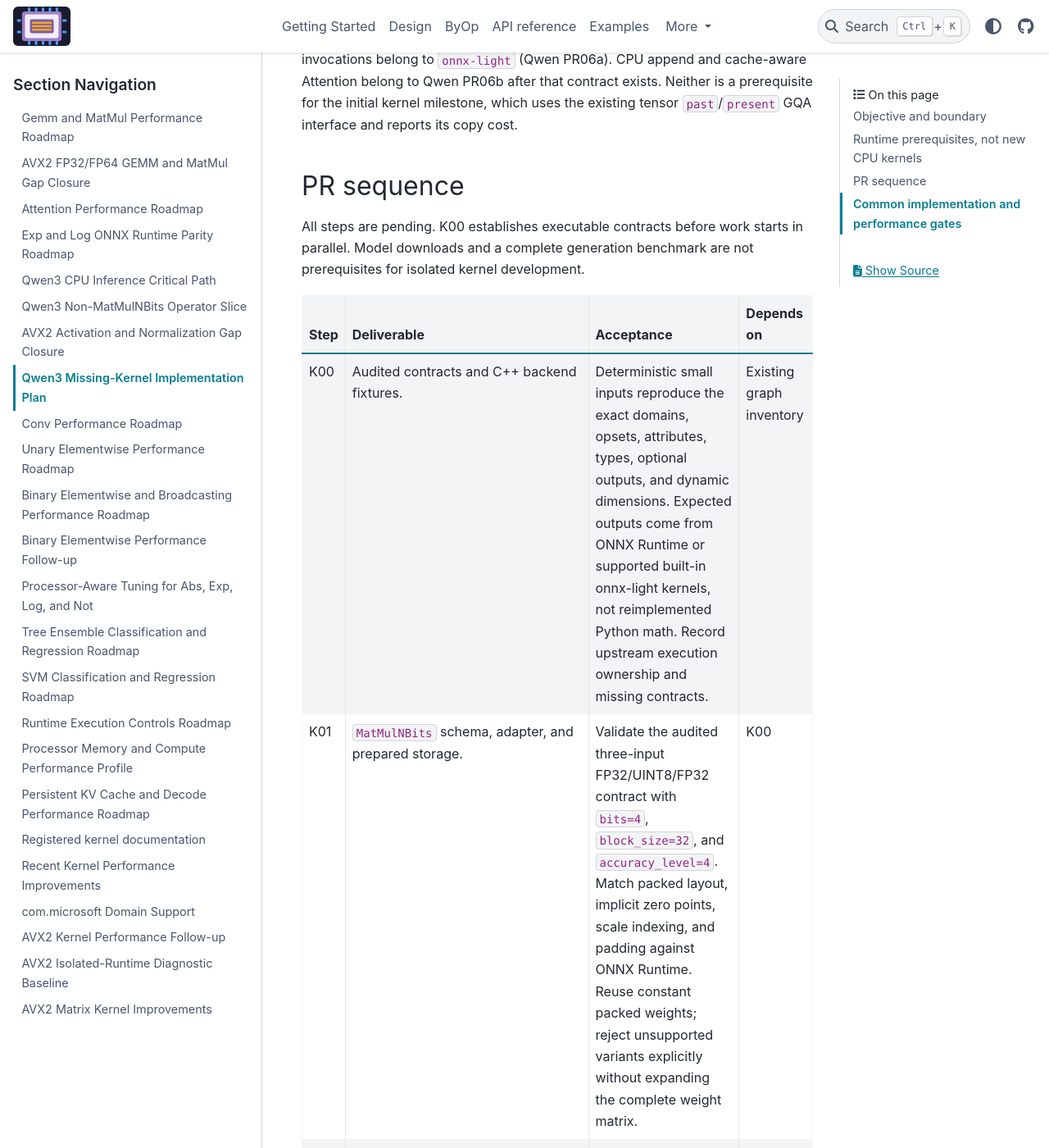
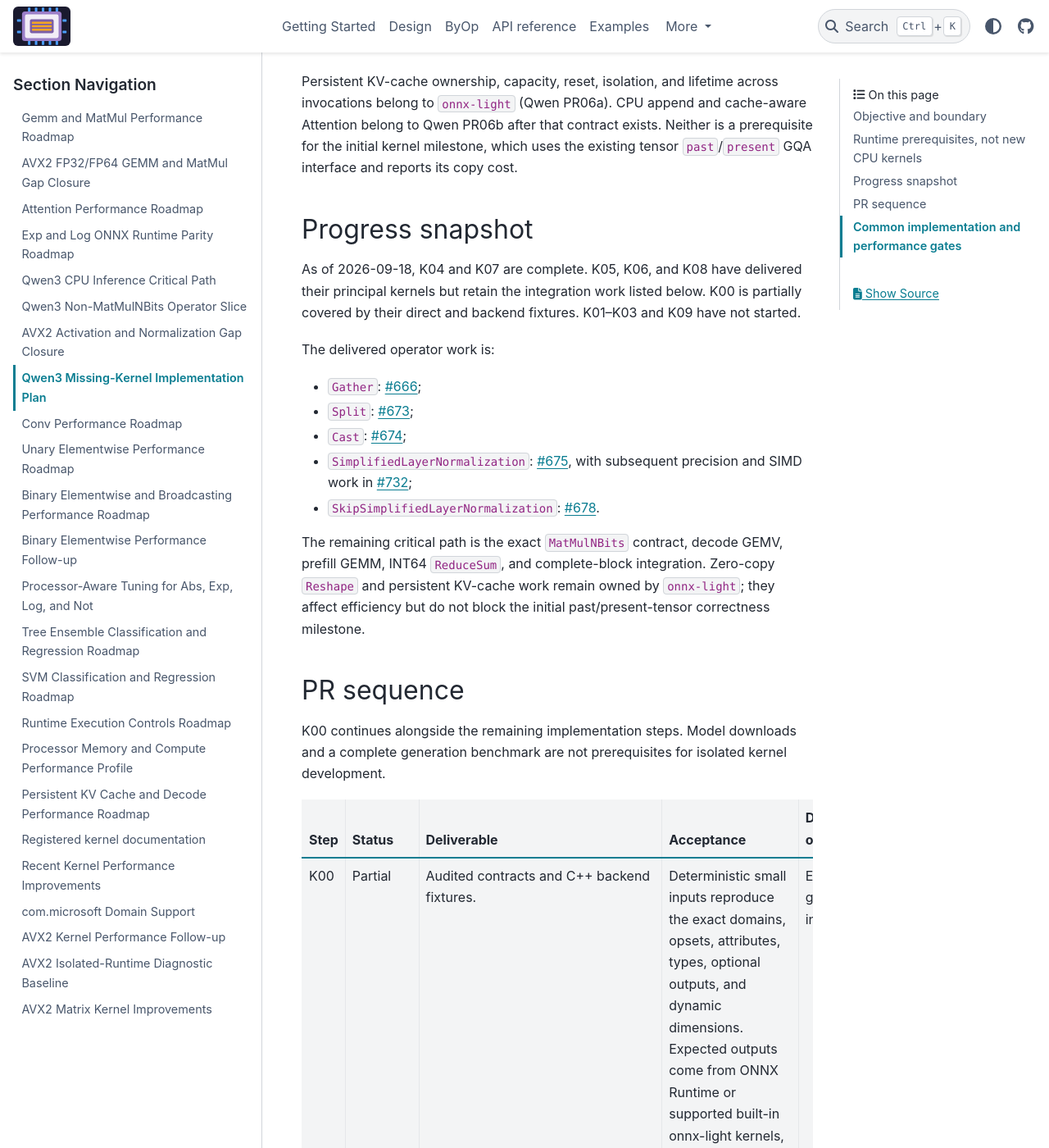
Before and after one commit to xadupre/onnx-light-cpu, a Sphinx documentation site: the page built from docs/next_steps/2026/2026_09_qwen3_missing_kernels.rst, in a window 1280 px wide and 1400 px high, scrolled down 1151 px. Shown: the whole window at 82% size. Built offline with Sphinx 7.4.7 and the PyData theme 0.15.4, drawn with Linux system fonts in a browser that asks for light colours; pages that are not in the unit, such as notebooks, are missing from menus; some of the changed text lies outside the part shown.

Commit message:
Update Qwen3 missing-kernel progress
Co-authored-by: Copilot <223556219+Copilot@users.noreply.github.com>

```diff
--- a/docs/next_steps/2026/2026_09_qwen3_missing_kernels.rst
+++ b/docs/next_steps/2026/2026_09_qwen3_missing_kernels.rst
@@ -3,7 +3,7 @@ Qwen3 Missing-Kernel Implementation Plan
 
 :Date: 2026-09
 
-**planned**
+**in progress**
 
 Objective and boundary
 ----------------------
@@ -21,8 +21,11 @@ they do not introduce a second implementation of their shared engines.
 
 Already available: ``GroupQueryAttention`` with fused RoPE and tensor cache
 inputs/outputs, ``RMSNormalization``, ``Sigmoid``, ``Mul``, ``Sub``, and the
-shared matrix engine. Reuse them rather than introducing new attention,
-normalization, or activation kernels.
+shared matrix engine. Since this plan was written, ``Gather``, ``Cast``,
+``Split``, ``SimplifiedLayerNormalization``, and
+``SkipSimplifiedLayerNormalization`` have also been delivered. Reuse them
+rather than introducing new attention, normalization, layout, or activation
+kernels.
 
 Runtime prerequisites, not new CPU kernels
 ------------------------------------------
@@ -44,30 +47,61 @@ Attention belong to Qwen PR06b after that contract exists. Neither is a
 prerequisite for the initial kernel milestone, which uses the existing tensor
 ``past``/``present`` GQA interface and reports its copy cost.
 
+Progress snapshot
+-----------------
+
+As of 2026-09-18, K04 and K07 are complete. K05, K06, and K08 have delivered
+their principal kernels but retain the integration work listed below. K00 is
+partially covered by their direct and backend fixtures. K01--K03 and K09 have
+not started.
+
+The delivered operator work is:
+
+* ``Gather``: `#666 <https://github.com/xadupre/onnx-light-cpu/pull/666>`_;
+* ``Split``: `#673 <https://github.com/xadupre/onnx-light-cpu/pull/673>`_;
+* ``Cast``: `#674 <https://github.com/xadupre/onnx-light-cpu/pull/674>`_;
+* ``SimplifiedLayerNormalization``:
+  `#675 <https://github.com/xadupre/onnx-light-cpu/pull/675>`_, with subsequent
+  precision and SIMD work in
+  `#732 <https://github.com/xadupre/onnx-light-cpu/pull/732>`_;
+* ``SkipSimplifiedLayerNormalization``:
+  `#678 <https://github.com/xadupre/onnx-light-cpu/pull/678>`_.
+
+The remaining critical path is the exact ``MatMulNBits`` contract, decode
+GEMV, prefill GEMM, INT64 ``ReduceSum``, and complete-block integration.
+Zero-copy ``Reshape`` and persistent KV-cache work remain owned by
+``onnx-light``; they affect efficiency but do not block the initial
+past/present-tensor correctness milestone.
+
 PR sequence
 -----------
 
-All steps are pending. K00 establishes executable contracts before work starts
-in parallel. Model downloads and a complete generation benchmark are not
-prerequisites for isolated kernel development.
+K00 continues alongside the remaining implementation steps. Model downloads
+and a complete generation benchmark are not prerequisites for isolated kernel
+development.
 
 .. list-table::
    :header-rows: 1
-   :widths: 8 27 49 16
+   :widths: 8 13 24 43 12
 
    * - Step
+     - Status
      - Deliverable
      - Acceptance
      - Depends on
    * - K00
+     - Partial
      - Audited contracts and C++ backend fixtures.
      - Deterministic small inputs reproduce the exact domains, opsets,
        attributes, types, optional outputs, and dynamic dimensions. Expected
        outputs come from ONNX Runtime or supported built-in onnx-light
        kernels, not reimplemented Python math. Record upstream execution
-       ownership and missing contracts.
+       ownership and missing contracts. Operator fixtures exist for K04--K08;
+       the executable block, ``MatMulNBits`` contract, and complete ownership
+       inventory remain.
      - Existing graph inventory
    * - K01
+     - Not started
      - ``MatMulNBits`` schema, adapter, and prepared storage.
      - Validate the audited three-input FP32/UINT8/FP32 contract with
        ``bits=4``, ``block_size=32``, and ``accuracy_level=4``. Match packed
@@ -76,6 +110,7 @@ prerequisites for isolated kernel development.
        explicitly without expanding the complete weight matrix.
      - K00
    * - K02
+     - Not started
      - Packed INT4 decode GEMV.
      - The K01 plan executes ``M=1`` for every audited projection, including
        the vocabulary head. Scales and zero points are applied while
@@ -83,12 +118,14 @@ prerequisites for isolated kernel development.
        comparisons pass; repeated calls do not repack constant weights.
      - K01
    * - K03
+     - Not started
      - INT4 small-M and prefill GEMM.
      - Reuse the same compressed weights for short prompts and prefill.
        Bound workspace, cover partial blocks and output tails, and publish
        latency and memory comparisons without regressing decode.
      - K02
    * - K04
+     - Complete
      - ``Gather``.
      - FP32 embedding lookup on axis 0 with INT64 indices and the INT64
        scalar shape-gather case pass negative-index, bounds, empty-index,
@@ -96,20 +133,26 @@ prerequisites for isolated kernel development.
        the entire embedding table.
      - K00
    * - K05
+     - Partial
      - ``Cast`` and ``ReduceSum`` mask prelude.
      - INT64 mask reduction with tensor axes and ``keepdims=0`` followed by
        INT64-to-INT32 conversion matches the source schemas. Test empty
        reductions, axes, dtype boundaries, and malformed inputs. GQA length
-       validation must not redefine generic ONNX Cast semantics.
+       validation must not redefine generic ONNX Cast semantics. ``Cast`` and
+       its audited Qwen conversions are delivered; INT64 ``ReduceSum`` remains.
      - K00
    * - K06
+     - Partial
      - ``Split`` and layout integration.
      - Last-axis FP32 QKV splitting with ``[2048,1024,1024]`` works for
        multi-token as well as single-token inputs. Verify split totals,
        ownership, release order, output strides, and a materialized fallback.
-       Compose with the upstream Reshape contract.
+       The registered materialized implementation covers decode, small-M,
+       prefill, and batched shapes. Complete the composed release-order and
+       upstream ``Reshape``-view validation.
      - K00; upstream layout contract
    * - K07
+     - Complete
      - ``SimplifiedLayerNormalization`` adapter.
      - Resolve the experimental ``ai.onnx`` schema/loading contract and
        reuse RMSNormalization for ``axis=-1``, ``epsilon=1e-6``, and
@@ -117,14 +160,18 @@ prerequisites for isolated kernel development.
        optional outputs if supported; do not advertise unsupported forms.
      - K00; existing RMS engine
    * - K08
+     - Partial
      - ``SkipSimplifiedLayerNormalization`` adapter.
      - Reuse residual addition and the shared RMS engine. Preserve sparse
        optional outputs for all audited output layouts, especially the
        residual result. Cover omitted outputs, aliasing, epsilon, shape
-       errors, and accumulation precision. Fusion is a measured follow-up,
-       not a prerequisite for correct execution.
+       errors, and accumulation precision. The registered kernel and sparse
+       optional-output tests are delivered; complete the ORT differential and
+       caller-output aliasing evidence. Fusion is a measured follow-up, not a
+       prerequisite for correct execution.
      - K07
    * - K09
+     - Not started
      - Complete block and native INT4 graph integration.
      - First execute a deterministic block with FP32 MatMul using K04-K08,
        then replace projections with K01-K03. Compare intermediates, logits,
```
Also changed, not shown: docs/next_steps/index.rst (+6 -4 lines).
